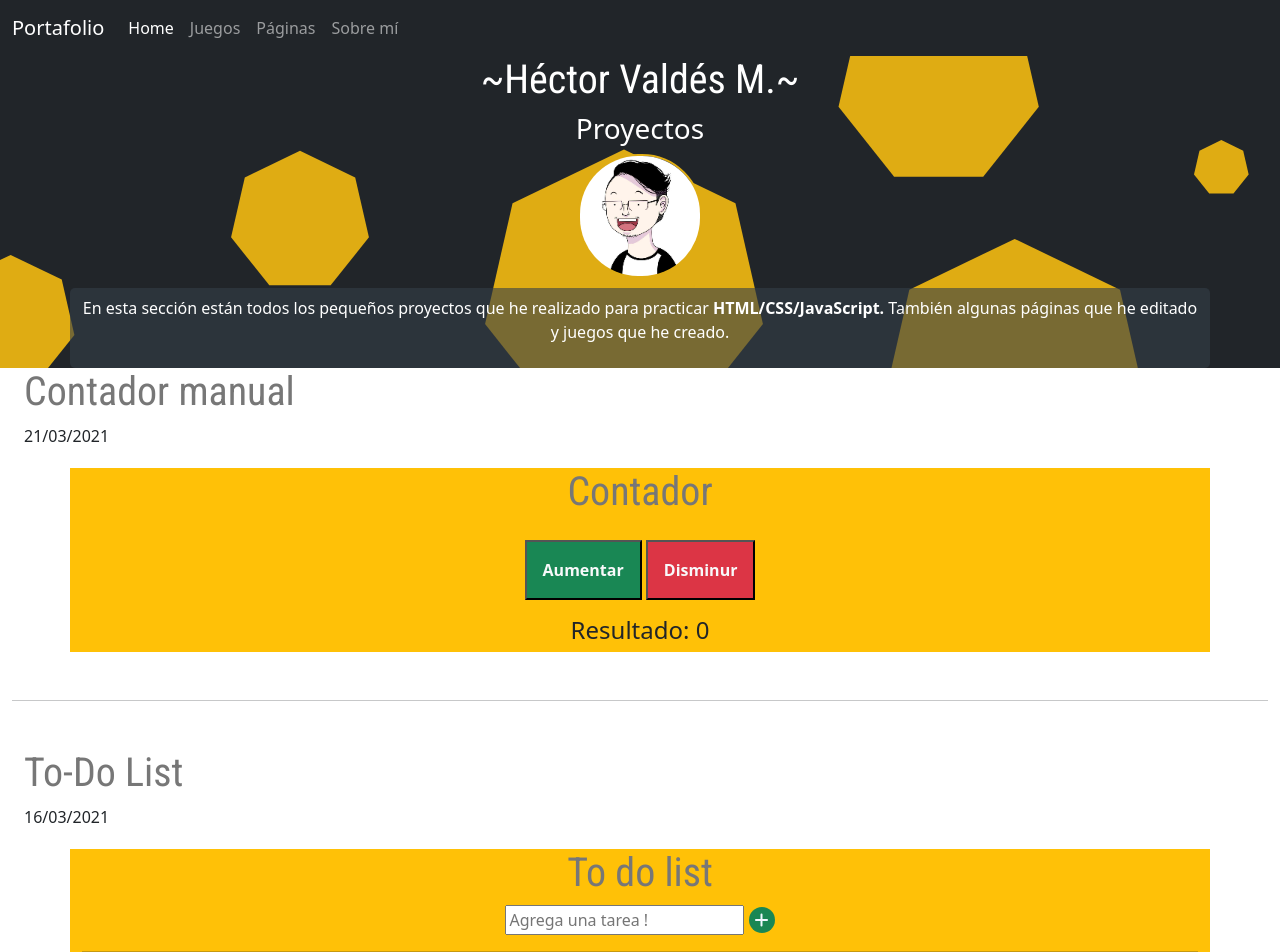
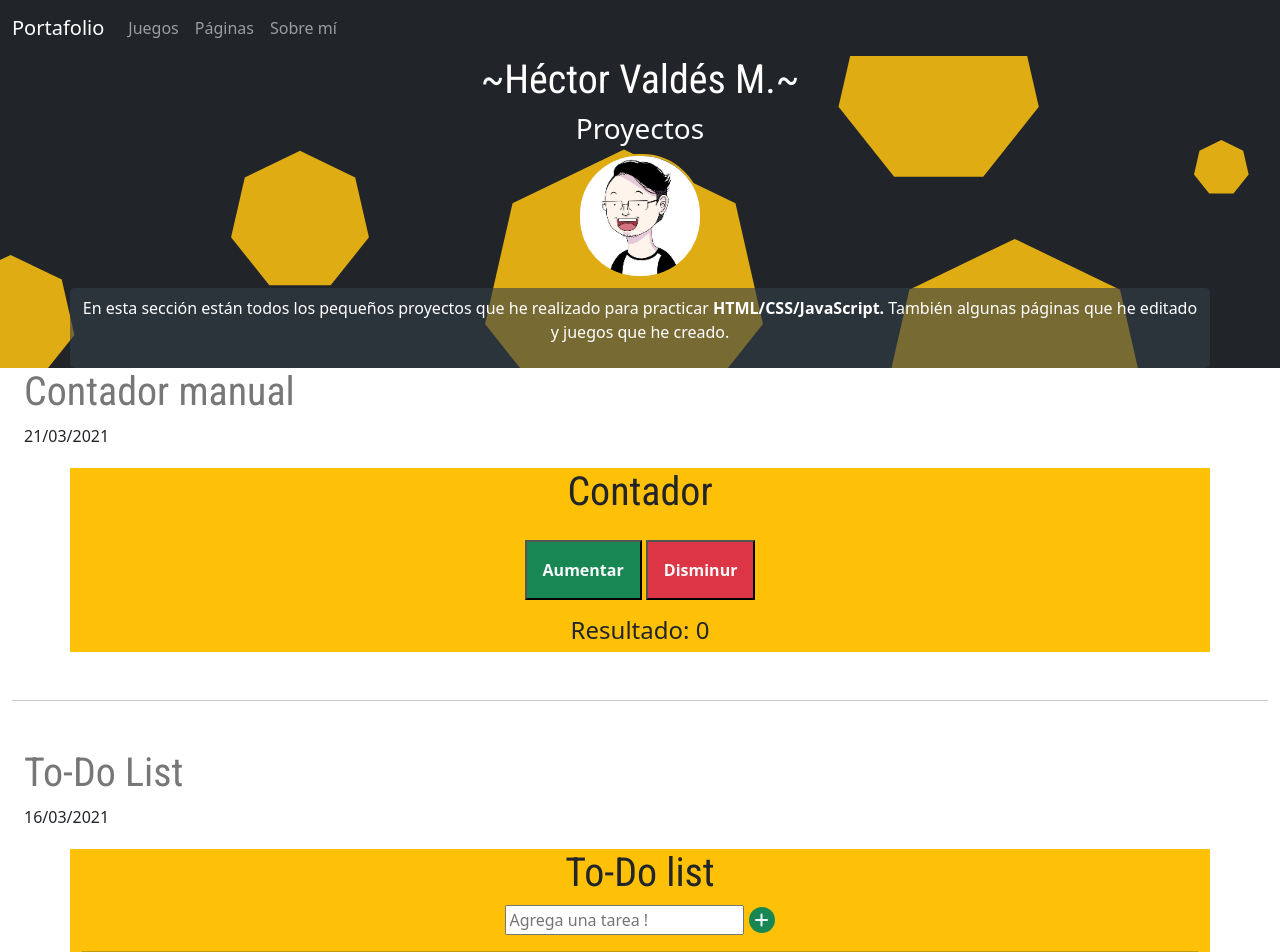
Before and after one commit to Mushroom0047/PortafolioProyectos, a plain HTML site: page index.html in a window 1280 px wide. Shown: the top 952 px of the page. Drawn offline with nearby package versions, Linux system fonts and the light colour scheme.

Commit message:
webpage is prepared to go online

```diff
--- a/index.html
+++ b/index.html
@@ -27,9 +27,6 @@
       <a class="navbar-brand" href="#">Portafolio</a>
       <div class="collapse navbar-collapse" id="navbarTogglerDemo03">
         <ul class="navbar-nav me-auto mb-2 mb-lg-0">
-          <li class="nav-item">
-            <a class="nav-link active" aria-current="page" href="#">Home</a>
-          </li>
           <li class="nav-item">
             <a class="nav-link" href="#juegos">Juegos</a>
           </li>
@@ -67,7 +64,7 @@
         <p>21/03/2021</p>
       </div>
       <div class="counter container bg-warning text-center">
-        <h1>Contador</h1>
+        <h1 class="text-dark">Contador</h1>
         <Button id="btnAumentar" class=" btnAumentar mt-3 p-3 fw-bold bg-success text-light">Aumentar</Button>
         <Button id="btnDisminuir" class=" btnDisminuir mb-2 p-3 fw-bold bg-danger text-light">Disminur</Button>
         <h4 class="p-2">Resultado: <span class="digito">0</span></h4>
@@ -85,7 +82,7 @@
 
       <div class="container bg-warning">
         <div class="text-center">
-          <h1>To do list</h1>
+          <h1 class="text-dark">To-Do list</h1>
           <div class="ingreso">
             <input id="txt-in" type="text" name="caja-txt" placeholder="Agrega una tarea !">
             <button id="boton-ingreso"><i class="fas fa-plus"></i></button>
@@ -168,7 +165,7 @@
 
     <!-- Videojuegos Game Maker -->
     <div id="juegos" class="container-fluid">
-      <div class="titulo">
+      <div class="titulo tit-games">
         <h1>Juegos desarrollados </h1>
         <p>Estos juegos son sencillos pero me permitieron aprender e iniciarme en el mundo de la programación. Estos
           fueron creados con la herramienta <strong>Game Maker Studio 2</strong> y son totalmente gratis.</p>
--- a/js/PomodoroTimer.js
+++ b/js/PomodoroTimer.js
@@ -93,11 +93,11 @@ function updateBreakCountDown(){
         countDownBreakEl.innerHTML = minutes + ":" + seconds;
         timeBreakUse--;
     } else {
+        audioPom.play();
         stopBreak();
     }
 }
 function stopBreak(){
-    audioPom.play();
     btnTakeBreak.disabled = false;
     btnStopPom.disabled = true;
     timeBreakUse = timeShortBreak;
```
Also changed, not shown: css/estilos.css (line endings or trailing spaces), img/fondo640x480.png (added).
